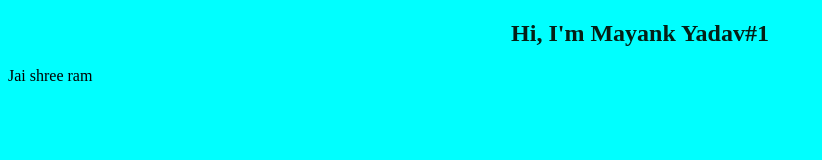
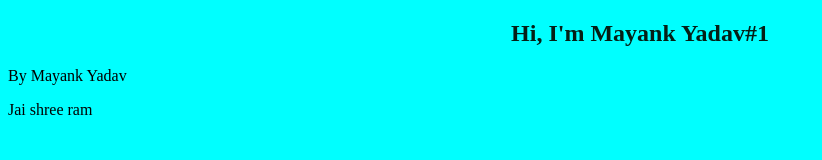
Before and after one commit to mayank-yd/Mayank-demo, a plain HTML site: page index.html in a window 1280 px wide. Shown: the whole page, without its empty margins (0-822 px from the left). Drawn offline with Linux system fonts and the light colour scheme.

Commit message:
Update index.html

```diff
--- a/index.html
+++ b/index.html
@@ -8,6 +8,7 @@
 </head>
 <body>
     <h2>Hi, I'm Mayank Yadav#1</h2>
+    <p>By Mayank Yadav</p>
     <p>Jai shree ram</p>
 </body>
 </html>
```
